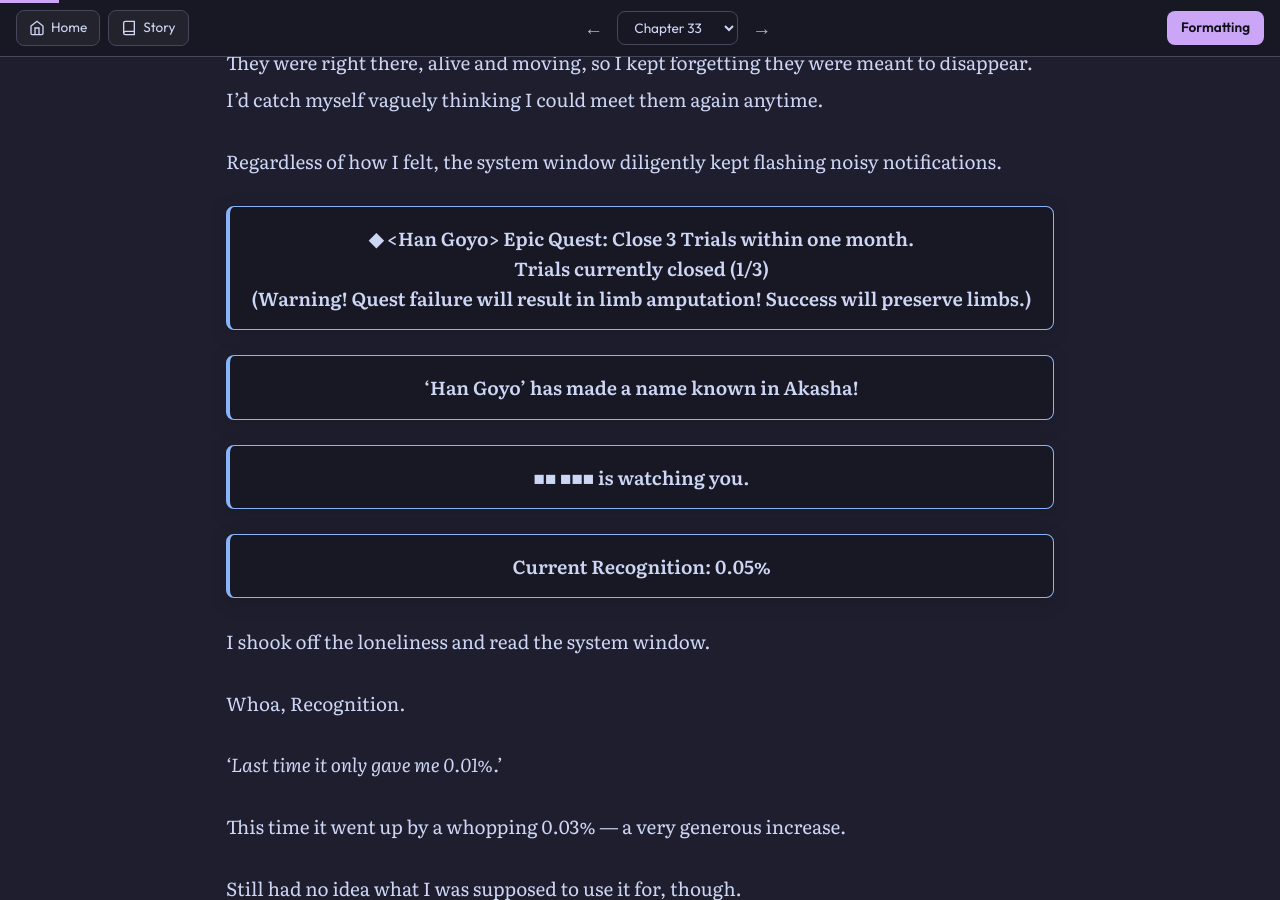
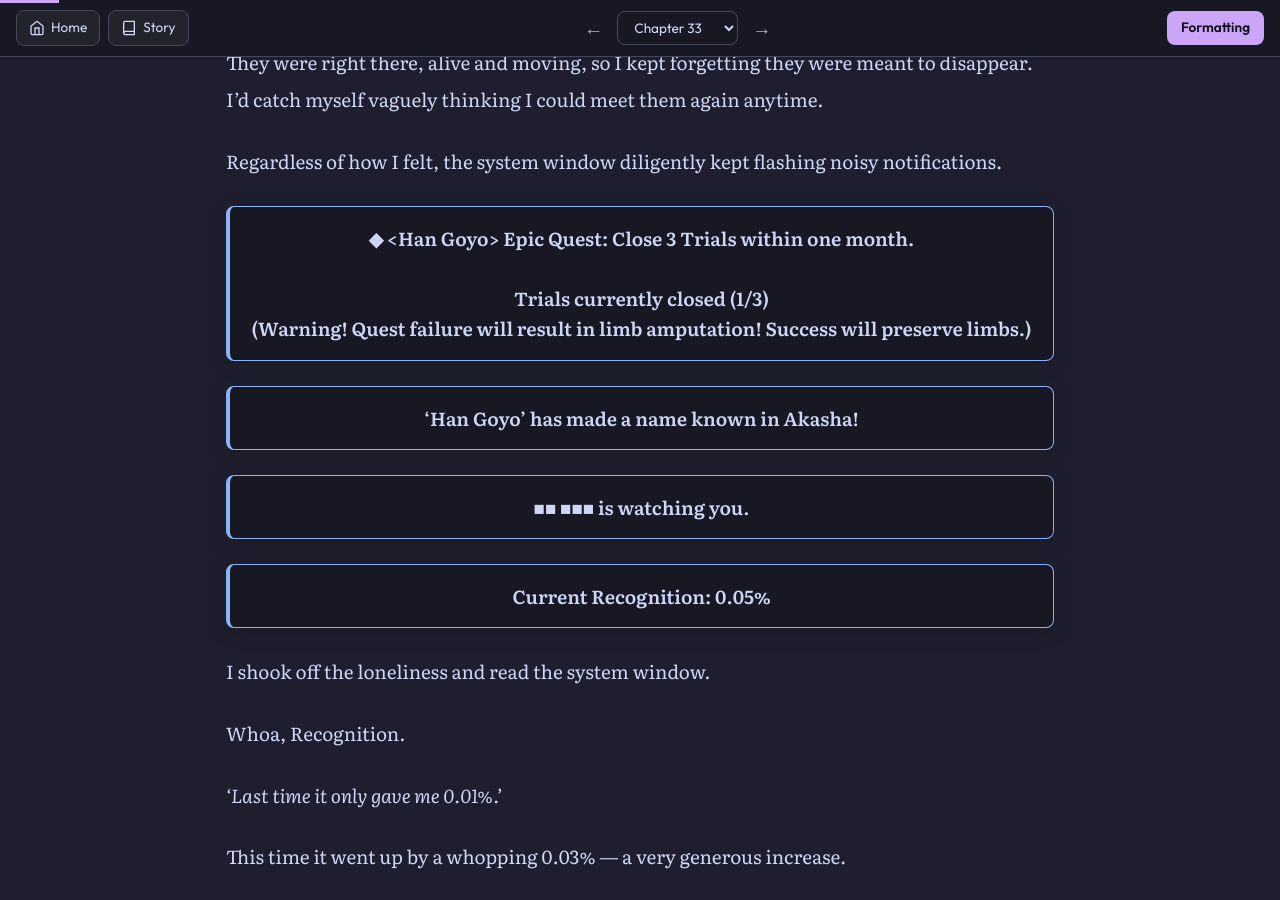
Before and after one commit to soleumn/soleumn.github.io, a Jekyll site: the page built from _chapters/eoshinki/ch33.md, in a window 1280 px wide and 900 px high, scrolled down 661 px. Built offline with Jekyll 4.4.1, drawn with Linux system fonts in a browser that asks for light colours; comment, search, counter and statistics services are not loaded.

Commit message:
Edit Chapter 33 (via site)

```diff
--- a/_chapters/eoshinki/ch33.md
+++ b/_chapters/eoshinki/ch33.md
@@ -21,7 +21,7 @@ Even knowing they were just NPCs, I never really thought about it while inside t
 
 Regardless of how I felt, the system window diligently kept flashing noisy notifications.
 
-{% include system.html text="◆ &lt;Han Goyo&gt; Epic Quest: Close 3 Trials within one month.<br>Trials currently closed (1/3)<br>(Warning! Quest failure will result in limb amputation! Success will preserve limbs.)" %}
+{% include system.html text="◆ &lt;Han Goyo&gt; Epic Quest: Close 3 Trials within one month.<br><br>Trials currently closed (1/3)<br>(Warning! Quest failure will result in limb amputation! Success will preserve limbs.)" %}
 
 {% include system.html text="‘Han Goyo’ has made a name known in Akasha!" %}
 
```
